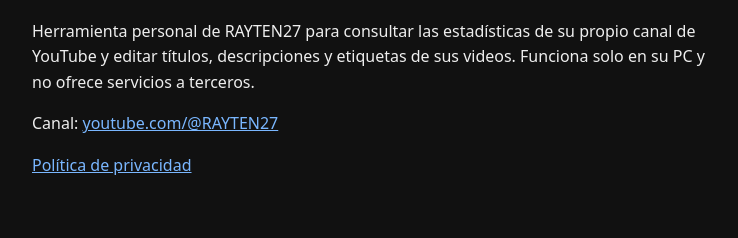
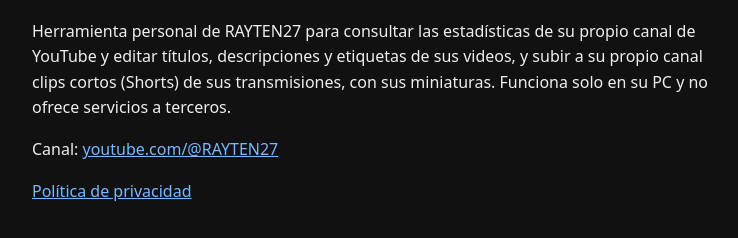
Before and after one commit to rayten27/rayten27.github.io, a plain HTML site: page index.html in a window 1280 px wide. Shown: the part 94-332 px from the top of the page, without its empty margins (268-1006 px from the left). Drawn offline with Linux system fonts and the light colour scheme.

Commit message:
Describe subida de Shorts en la página principal
Co-Authored-By: Claude Opus 5.5 <noreply@anthropic.com>

```diff
--- a/index.html
+++ b/index.html
@@ -4,7 +4,7 @@
 <style>body{font-family:system-ui,sans-serif;max-width:680px;margin:40px auto;padding:0 16px;line-height:1.6;background:#111;color:#eee}a{color:#7ab7ff}</style>
 </head><body>
 <h1>RAYTEN27 Studio</h1>
-<p>Herramienta personal de RAYTEN27 para consultar las estadísticas de su propio canal de YouTube y editar títulos, descripciones y etiquetas de sus videos. Funciona solo en su PC y no ofrece servicios a terceros.</p>
+<p>Herramienta personal de RAYTEN27 para consultar las estadísticas de su propio canal de YouTube y editar títulos, descripciones y etiquetas de sus videos, y subir a su propio canal clips cortos (Shorts) de sus transmisiones, con sus miniaturas. Funciona solo en su PC y no ofrece servicios a terceros.</p>
 <p>Canal: <a href="https://www.youtube.com/@RAYTEN27">youtube.com/@RAYTEN27</a></p>
 <p><a href="privacidad.html">Política de privacidad</a></p>
 </body></html>
```
